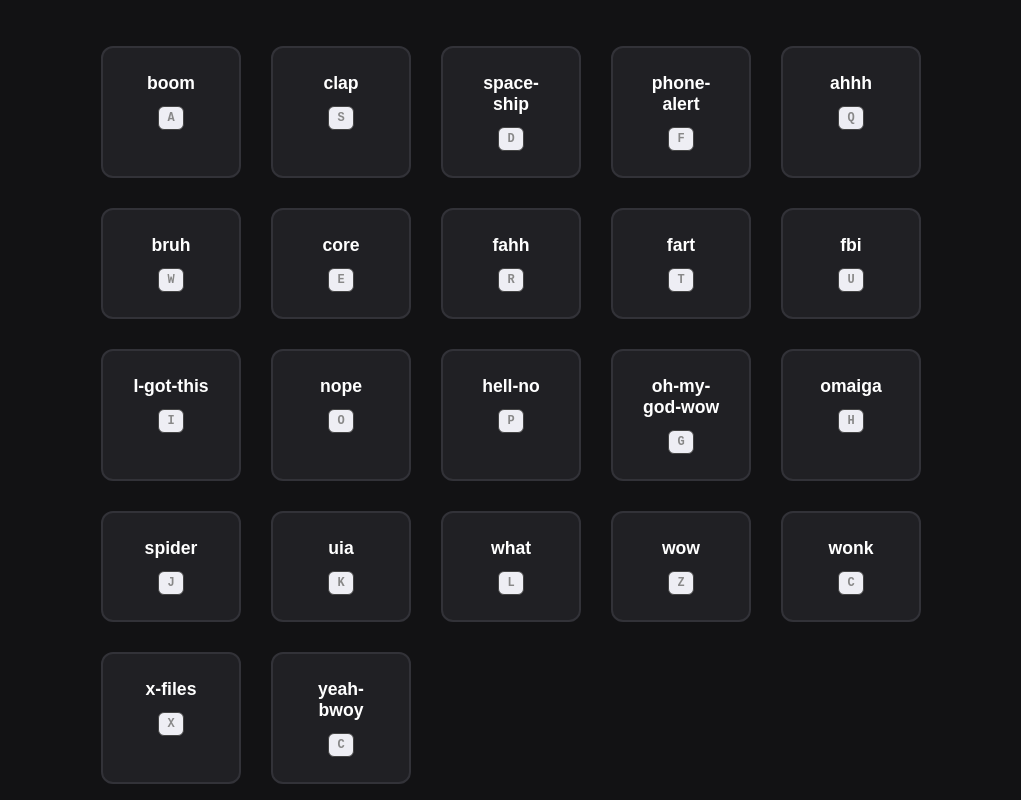
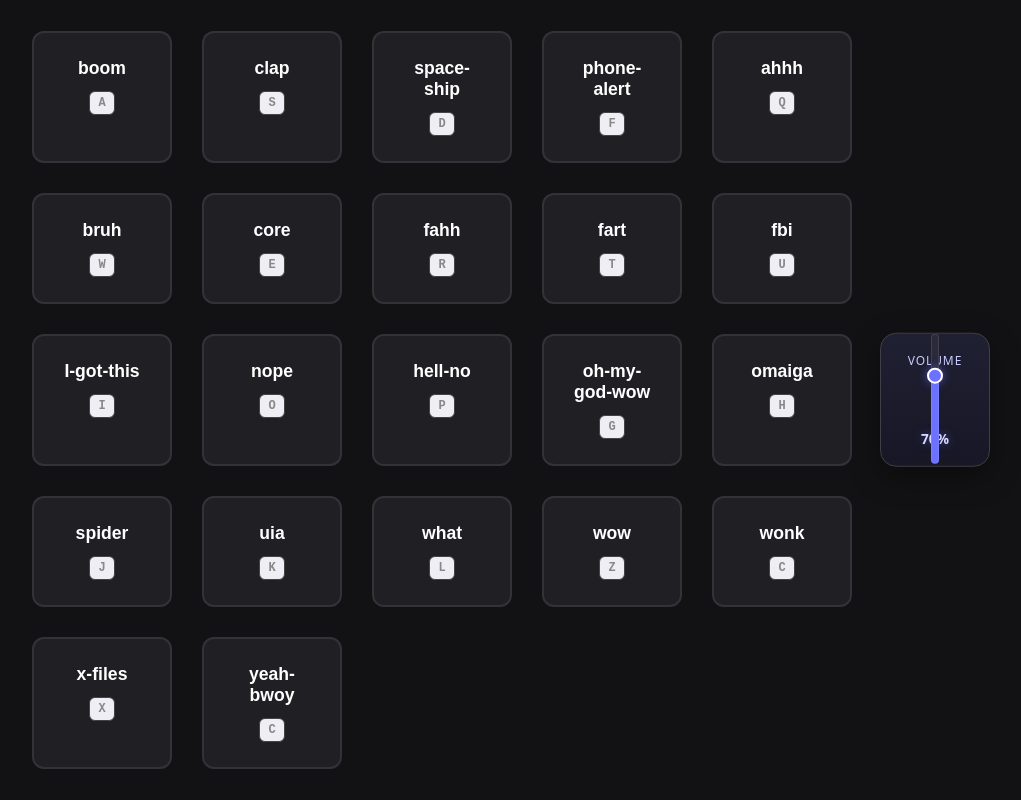
Before and after one commit to felixlangat/TS-sound-App, a website built with Vite: page my-random-site/index.html in a window 1280 px wide. Shown: the whole page, without its empty margins (129-1150 px from the left). Built offline with nearby package versions, Linux system fonts and the light colour scheme.

Commit message:
adding the volume btn a new concept

```diff
--- a/my-random-site/index.html
+++ b/my-random-site/index.html
@@ -6,7 +6,22 @@
   <title>Ts Soundbar</title>
 </head>
 <body>
-  <div id="soundboard" class="board"></div>
+  <div class="app-shell">
+    <div id="soundboard" class="board"></div>
+    <aside class="volume-panel">
+      <p class="volume-title">Volume</p>
+      <input
+        id="volume-slider"
+        class="volume-slider"
+        type="range"
+        min="0"
+        max="100"
+        value="70"
+        aria-label="Master volume"
+      >
+      <span id="volume-value" class="volume-value">70%</span>
+    </aside>
+  </div>
   <script type="module" src="/src/main.ts"></script>
 </body>
 </html>
--- a/my-random-site/src/main.ts
+++ b/my-random-site/src/main.ts
@@ -129,10 +129,27 @@ const SOUNDS : SoundDescription[] = [
 const board = document.getElementById('soundboard') as HTMLDivElement;
 console.log("found the soundboard element:", board);
 const buttonByKey = new Map<string, HTMLButtonElement>();
+const volumeSlider = document.getElementById('volume-slider') as HTMLInputElement;
+const volumeValue = document.getElementById('volume-value') as HTMLSpanElement;
+let currentVolume = Number(volumeSlider.value) / 100;
+
+function syncVolumeUI() {
+  const percentage = `${Math.round(currentVolume * 100)}%`;
+  volumeValue.textContent = percentage;
+  volumeSlider.style.setProperty('--volume-percentage', percentage);
+}
+
+volumeSlider.addEventListener('input', () => {
+  currentVolume = Number(volumeSlider.value) / 100;
+  syncVolumeUI();
+});
+
+syncVolumeUI();
 
 function playSound(url: string,buttonElement: HTMLButtonElement){
   const audio = new Audio(url);
   audio.currentTime = 0;
+  audio.volume = currentVolume;
   audio.play();
   buttonElement.classList.add('active');
   setTimeout(()=> {
--- a/my-random-site/src/style.css
+++ b/my-random-site/src/style.css
@@ -7,18 +7,90 @@ body{
   justify-content:center;
   align-items:center;
   min-height: 100vh;
+}
 
+.app-shell {
+  display: flex;
+  align-items: center;
+  gap: 28px;
 }
-#app{
-  text-align:center;
 
-
-}
 .board{
  display: grid;
   grid-template-columns: repeat(5, 140px);
   gap: 30px;
-  margin-top: 30px;
+}
+
+.volume-panel {
+  width: 80px;
+  padding: 18px 14px;
+  border-radius: 16px;
+  border: 1px solid #3f3f46;
+  background: linear-gradient(180deg, #1f2032, #171726);
+  display: flex;
+  flex-direction: column;
+  align-items: center;
+  gap: 12px;
+  box-shadow: 0 10px 30px rgba(0, 0, 0, 0.35);
+  animation: bob 2.6s ease-in-out infinite;
+}
+
+.volume-title {
+  margin: 0;
+  font-size: 0.75rem;
+  letter-spacing: 0.08em;
+  text-transform: uppercase;
+  color: #c9cbff;
+}
+
+.volume-slider {
+  --volume-percentage: 70%;
+  width: 130px;
+  height: 8px;
+  margin: 14px 0;
+  border-radius: 999px;
+  transform: rotate(-90deg);
+  appearance: none;
+  background: linear-gradient(
+   90deg,
+   #6c71ff var(--volume-percentage),
+   #2a2a3b var(--volume-percentage)
+  );
+  box-shadow: inset 0 0 0 1px rgba(255, 255, 255, 0.1);
+  transition: filter 0.2s ease, box-shadow 0.2s ease;
+}
+
+.volume-slider:hover {
+  filter: brightness(1.15);
+  box-shadow: 0 0 16px rgba(108, 113, 255, 0.5);
+}
+
+.volume-slider::-webkit-slider-thumb {
+  appearance: none;
+  width: 16px;
+  height: 16px;
+  border-radius: 50%;
+  border: 2px solid #fff;
+  background: #6c71ff;
+  box-shadow: 0 0 10px rgba(108, 113, 255, 0.6);
+}
+
+.volume-slider::-moz-range-thumb {
+  width: 16px;
+  height: 16px;
+  border-radius: 50%;
+  border: 2px solid #fff;
+  background: #6c71ff;
+  box-shadow: 0 0 10px rgba(108, 113, 255, 0.6);
+}
+
+.volume-value {
+  min-width: 42px;
+  text-align: center;
+  font-size: 0.85rem;
+  font-weight: 700;
+  color: #d7d9ff;
+  text-shadow: 0 0 10px rgba(108, 113, 255, 0.5);
 }
 .sound-btn{background: #202024;
   border: 2px solid #323238;
@@ -57,3 +129,12 @@ kbd{
   color: #888;
 
 }
+
+@keyframes bob {
+  0%, 100% {
+    transform: translateY(0);
+  }
+  50% {
+    transform: translateY(-6px);
+  }
+}
```
Also changed, not shown: my-random-site/src/counter.ts (line endings or trailing spaces).
